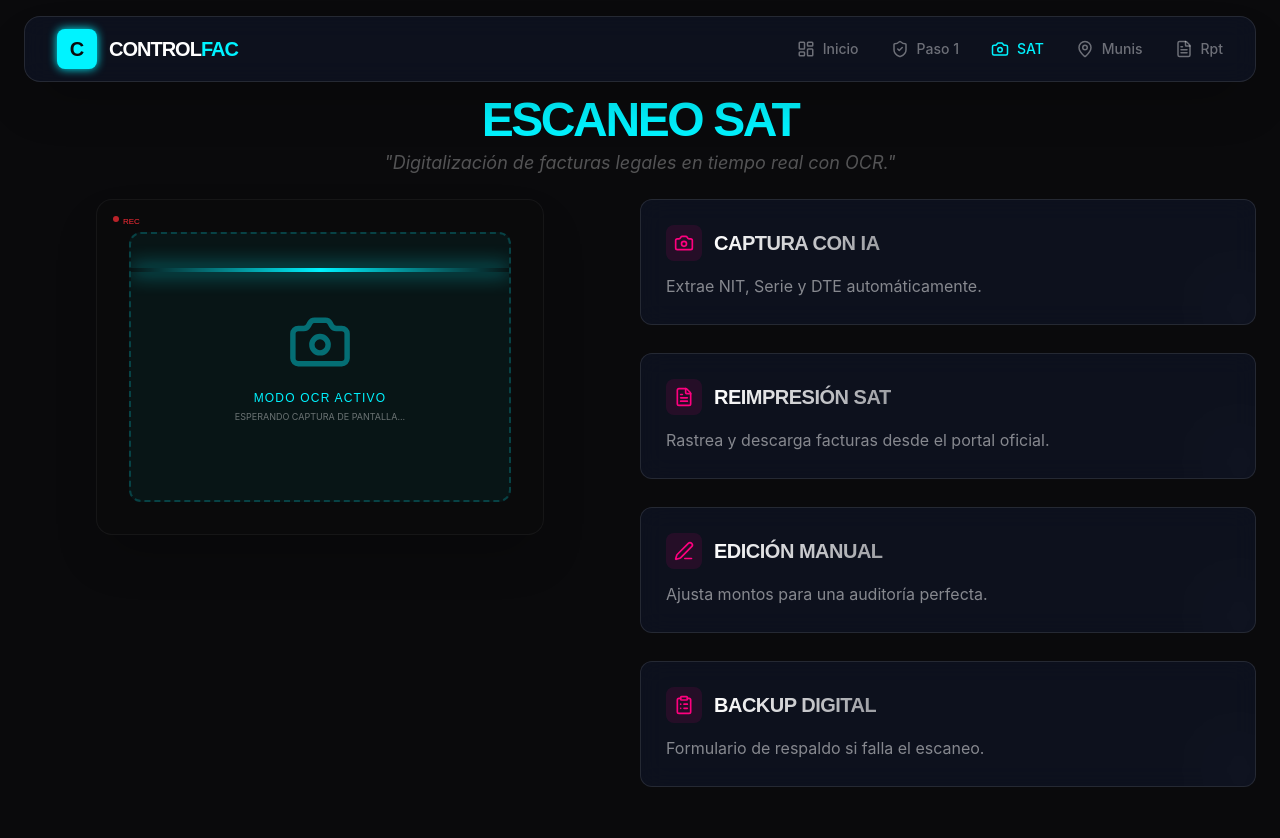
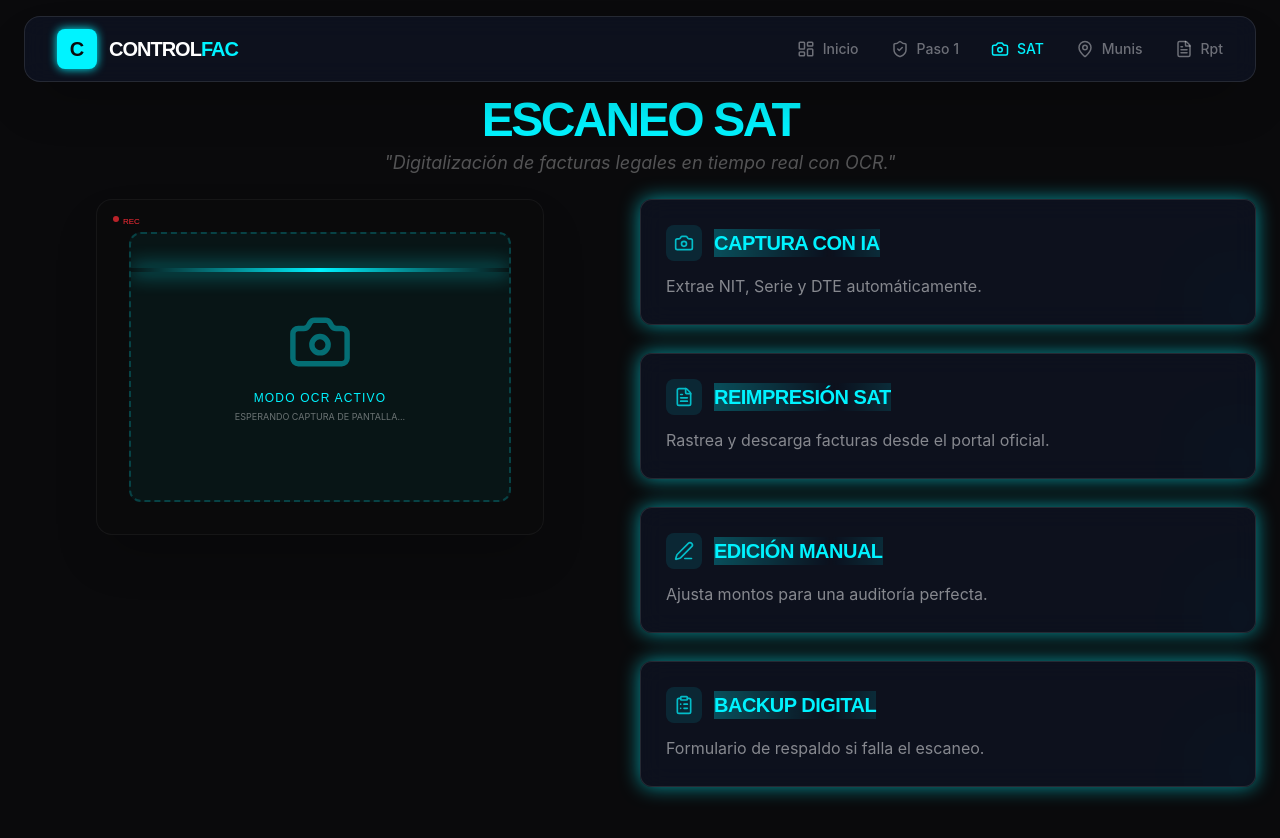
Before and after one commit to WalterGv10/manualcf, a React (Vite) app: page /tutorial/escaneo in a window 1280 px wide. Shown: the top 838 px of the page. Built offline with nearby package versions, Linux system fonts and the light colour scheme.

Commit message:
Add digital and AI effects (shimmer, glitch, pulse) to SAT Factura elements

```diff
--- a/src/TutorialView.jsx
+++ b/src/TutorialView.jsx
@@ -209,6 +209,7 @@ const TutorialView = () => {
                                 icon={step.icon}
                                 image={step.image}
                                 compact={true}
+                                variant={data.showScanner ? 'ia' : 'default'}
                                 delay={index * 0.05}
                             />
                         </motion.div>
--- a/src/components/StepCard.jsx
+++ b/src/components/StepCard.jsx
@@ -1,35 +1,43 @@
 import React from 'react';
 import { motion } from 'framer-motion';
 
-const StepCard = ({ title, description, image, icon: Icon, delay = 0, compact = false }) => {
+const StepCard = ({ title, description, image, icon: Icon, delay = 0, compact = false, variant = 'default' }) => {
+    const isIA = variant === 'ia';
+
     return (
         <motion.div
             initial={{ opacity: 0, y: 15 }}
             whileInView={{ opacity: 1, y: 0 }}
             viewport={{ once: true }}
             transition={{ duration: 0.5, delay }}
-            className={`relative group w-full mx-auto mb-4 p-[1px] border border-white/5 rounded-xl glass-morphism overflow-hidden ${compact ? 'lg:max-w-none' : 'lg:max-w-4xl'}`}
+            className={`relative group w-full mx-auto mb-4 p-[1px] border border-white/5 rounded-xl glass-morphism overflow-hidden
+                ${compact ? 'lg:max-w-none' : 'lg:max-w-4xl'}
+                ${isIA ? 'glitch-border ia-pulse' : ''}
+            `}
         >
             {/* Animated Scan Line */}
             <div className="absolute inset-0 overflow-hidden pointer-events-none opacity-0 group-hover:opacity-100 transition-opacity duration-500">
-                <div className="scan-line" />
+                <div className={`scan-line ${isIA ? '!bg-neon-cyan !shadow-neon-cyan' : ''}`} />
             </div>
 
             <div className={`flex flex-col ${image ? 'md:flex-row' : ''} gap-3 md:gap-8 p-4 md:p-6 relative z-10`}>
-                {/* Image Container - Only shown if image is passed */}
+                {/* Image Container */}
                 {image && (
                     <div className="w-full md:w-1/2 aspect-video bg-dark-base/50 rounded-lg overflow-hidden border border-neon-cyan/10 relative group-hover:border-neon-cyan/30 transition-colors duration-300">
                         <img src={image} alt={title} className="w-full h-full object-cover" />
+                        {isIA && <div className="laser-line" />}
                     </div>
                 )}
 
                 {/* Content */}
                 <div className={`w-full ${image ? 'md:w-1/2' : ''} flex flex-col justify-center`}>
                     <div className="flex items-center gap-2 md:gap-3 mb-2 md:mb-3">
-                        <div className={`p-1.5 md:p-2 rounded-lg ${image ? 'bg-neon-cyan/10 text-neon-cyan' : 'bg-neon-pink/10 text-neon-pink'}`}>
-                            <Icon size={16} className="md:w-5 md:h-5" />
+                        <div className={`p-1.5 md:p-2 rounded-lg ${isIA || image ? 'bg-neon-cyan/10 text-neon-cyan' : 'bg-neon-pink/10 text-neon-pink'}`}>
+                            <Icon size={16} className={`${isIA ? 'animate-pulse' : ''} md:w-5 md:h-5`} />
                         </div>
-                        <h3 className="text-sm md:text-xl font-bold bg-gradient-to-r from-white to-white/60 bg-clip-text text-transparent uppercase tracking-tight">
+                        <h3 className={`text-sm md:text-xl font-bold uppercase tracking-tight
+                            ${isIA ? 'text-neon-cyan shimmer-text' : 'bg-gradient-to-r from-white to-white/60 bg-clip-text text-transparent'}
+                        `}>
                             {title}
                         </h3>
                     </div>
@@ -40,7 +48,9 @@ const StepCard = ({ title, description, image, icon: Icon, delay = 0, compact =
             </div>
 
             {/* Interactive Hover Glow */}
-            <div className="absolute -bottom-4 -right-4 w-16 h-16 bg-white/5 blur-2xl rounded-full group-hover:bg-neon-cyan/10 transition-colors" />
+            <div className={`absolute -bottom-4 -right-4 w-16 h-16 blur-2xl rounded-full transition-colors
+                ${isIA ? 'bg-neon-cyan/5 group-hover:bg-neon-cyan/20' : 'bg-white/5 group-hover:bg-neon-cyan/10'}
+            `} />
         </motion.div>
     );
 };
--- a/src/index.css
+++ b/src/index.css
@@ -120,3 +120,86 @@ h4,
     opacity: 0;
   }
 }
+
+@keyframes digital-shimmer {
+  0% {
+    background-position: -200% 0;
+  }
+
+  100% {
+    background-position: 200% 0;
+  }
+}
+
+.shimmer-text {
+  background: linear-gradient(90deg, transparent, rgba(0, 243, 255, 0.4), transparent);
+  background-size: 200% 100%;
+  animation: digital-shimmer 3s infinite linear;
+}
+
+.glitch-border {
+  position: relative;
+}
+
+.glitch-border::before {
+  content: "";
+  position: absolute;
+  inset: -1px;
+  border: 1px solid var(--neon-cyan);
+  opacity: 0;
+  transition: opacity 0.3s;
+  pointer-events: none;
+  z-index: 5;
+  border-radius: inherit;
+}
+
+.group:hover .glitch-border::before {
+  opacity: 1;
+  animation: glitch-anim 0.2s infinite;
+}
+
+@keyframes glitch-anim {
+  0% {
+    clip-path: inset(0 0 0 0);
+    transform: translate(0);
+  }
+
+  20% {
+    clip-path: inset(10% 0 70% 0);
+    transform: translate(-2px, 2px);
+  }
+
+  40% {
+    clip-path: inset(50% 0 10% 0);
+    transform: translate(2px, -2px);
+  }
+
+  60% {
+    clip-path: inset(30% 0 40% 0);
+    transform: translate(-1px, 1px);
+  }
+
+  80% {
+    clip-path: inset(70% 0 5% 0);
+    transform: translate(1px, -1px);
+  }
+
+  100% {
+    clip-path: inset(0 0 0 0);
+    transform: translate(0);
+  }
+}
+
+.ia-pulse {
+  animation: ia-glow 2s infinite alternate;
+}
+
+@keyframes ia-glow {
+  from {
+    box-shadow: 0 0 5px rgba(0, 243, 255, 0.2);
+  }
+
+  to {
+    box-shadow: 0 0 20px rgba(0, 243, 255, 0.6);
+  }
+}
```
